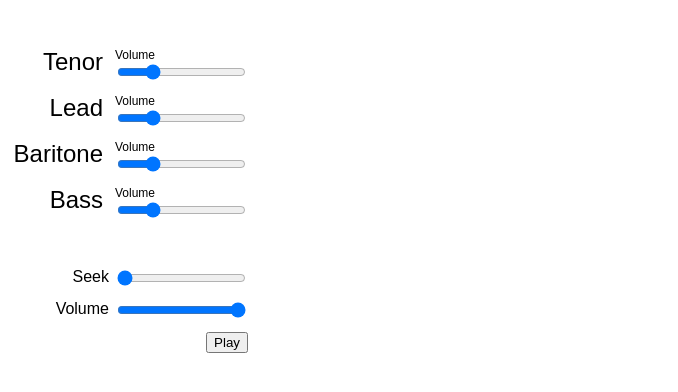
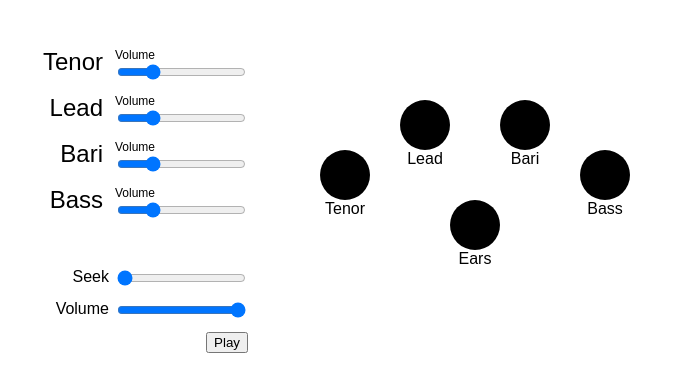
Before and after one commit to IGME-330-01-2235/w4m-example-audio, a website built with Vite: page src/index.html in a window 1280 px wide. Shown: the whole page, without its empty margins (0-678 px from the left). Built offline with nearby package versions, Linux system fonts and the light colour scheme.

Commit message:
Audio-05 Example

```diff
--- /dev/null
+++ b/src/Dragger.ts
@@ -0,0 +1,75 @@
+import { Coordinates } from "./Part"
+
+export class Dragger {
+  // Display elements
+  element: HTMLElement
+  labelElement: HTMLParagraphElement;
+
+  // Tracking the position
+  coordinates: Coordinates
+
+  // Bookkeeping values used during dragging
+  dragging: boolean = false
+  offset: {x: number, y: number} = {x: 0, y: 0}
+
+  // Stores the callback for position updates
+  positionCallback: ((x: Coordinates) => void) | null = null
+
+  constructor(element: HTMLElement, coordinates: Coordinates) {
+    this.element = element
+    this.labelElement = document.createElement('p')
+    this.element.appendChild(this.labelElement)
+
+    // accept and apply the coordinates
+    this.coordinates = coordinates;
+    this.applyCoordinates(coordinates.x, coordinates.y)
+
+    // when pressing down on a Dragger
+    element.addEventListener('mousedown', (event) => {
+      this.dragging = true
+      // the offset accounts for clicking on different parts of the Dragger
+      this.offset.x = event.offsetX
+      this.offset.y = event.offsetY
+    })
+
+    // when the mouse moves in the window
+    window.addEventListener('mousemove', (event) => {
+      // and this Dragger is dragging
+      if(this.dragging){
+        // update its coordinates
+        this.applyCoordinates(event.clientX - this.offset.x, event.clientY - this.offset.y)
+      }
+    })
+
+    // when releasing the mouse
+    element.addEventListener('mouseup', (event) => {
+      // apply the coordinates
+      this.applyCoordinates(event.clientX - this.offset.x, event.clientY - this.offset.y)
+      // and stop dragging
+      this.dragging = false
+    })
+  }
+
+  // A label so we know which dot is which
+  updateLabel(label: string) {
+    this.labelElement.innerText = label
+  }
+
+  // Provides a callback to be called whenever the coordinates update
+  registerUpdate(callback: (x: Coordinates) => void): void {
+    this.positionCallback = callback
+    this.positionCallback(this.coordinates)
+  }
+
+  // Writes x and y into coordinates, the DOM node, and calls the update callback
+  applyCoordinates(x: number, y: number): void {
+    this.coordinates.x = x;
+    this.coordinates.y = y;
+    this.element.style.left = `${x}px`
+    this.element.style.top = `${y}px`
+
+    if (this.positionCallback) {
+      this.positionCallback(this.coordinates)
+    }
+  }
+}
--- a/src/Part.ts
+++ b/src/Part.ts
@@ -1,27 +1,72 @@
+import { Dragger } from "./Dragger";
+
+export interface Coordinates {
+  x: number,
+  y: number,
+  z: number,
+}
+
 export class Part {
   audioContext: AudioContext;
   audioElement: HTMLAudioElement;
   sourceNode: MediaElementAudioSourceNode;
 
-  gainNode: GainNode; // individual part volume control!
+  gainNode: GainNode;
+  pannerNode: PannerNode; // oh look, a new type of Node
 
   markup: HTMLDivElement;
   vocalRange: string;
 
-  constructor(vocalRange: string, audioElementId: string, audioContext: AudioContext) {
+  dragger: Dragger; // a reference to the dragger placeholder
+
+  constructor(vocalRange: string, audioElementId: string, audioContext: AudioContext, dragger: Dragger) {
     this.audioContext = audioContext;
     this.audioElement = document.querySelector(audioElementId) as HTMLAudioElement;
 
     this.sourceNode = audioContext.createMediaElementSource(this.audioElement)
 
-    // set up the local GainNode
     this.gainNode = audioContext.createGain()
     this.gainNode.gain.value = 1
+
+    this.dragger = dragger; // connect the dragger
+    this.dragger.updateLabel(vocalRange) // tell it which part it's associated with
+
+    // So much configuration in the Panner...
+    this.pannerNode = new PannerNode(audioContext, {
+      panningModel: 'HRTF', // "Head-Related Transfer Function" - mathematical model of audio influence of the human head
+      distanceModel: 'linear', // fall-off / fade-out function
+
+      positionX: dragger.coordinates.x, // Where is the source at?
+      positionY: dragger.coordinates.y, // this will be updated as we drag things around
+      positionZ: dragger.coordinates.z, // we're going to mostly ignore z
+
+      orientationX: 0, // What direction is the source pointing?
+      orientationY: 1, // (as a unit vector)
+      orientationZ: 0, // directionality is important
+
+      refDistance: 1, // scales the world units if necessary
+      maxDistance: 10000, // sets the furthest distance away something is still audible
+      rolloffFactor: 1, // how quickly does the volume reduce as moving away
+
+      coneInnerAngle: 120, // See this diagram : https://www.w3.org/TR/webaudio/#Spatialization-sound-cones
+      coneOuterAngle: 180 ,
+      coneOuterGain: 0.2,
+    })
+
+    // Give the dragger a callback to update the panner position on drags
+    this.dragger.registerUpdate(this.onNewCoordinates)
 
     this.vocalRange = vocalRange;
     this.markup = document.createElement('div');
 
     this.expandMarkup();
+  }
+
+  onNewCoordinates = (coordinates: Coordinates): void => {
+    // update the pannerNode position with the coordinates of the dragger
+    this.pannerNode.positionX.value = coordinates.x;
+    this.pannerNode.positionY.value = coordinates.y;
+    this.pannerNode.positionZ.value = coordinates.z;
   }
 
   expandMarkup(): void {
@@ -54,8 +99,8 @@ export class Part {
   }
 
   patch(): AudioNode {
-    // and connect it as part of the patch chain!
-    return this.sourceNode.connect(this.gainNode);
+    // It's just another effect on the chain.
+    return this.sourceNode.connect(this.gainNode).connect(this.pannerNode);
   }
 
   play(): void {
--- a/src/index.html
+++ b/src/index.html
@@ -17,6 +17,12 @@
     <audio id="baritone-audio" src="./mp3/heart_of_my_heart/baritone.mp3"></audio>
     <audio id="bass-audio" src="./mp3/heart_of_my_heart/bass.mp3"></audio>
 
+    <div id="tenor-drag" class="drags"></div>
+    <div id="lead-drag" class="drags"></div>
+    <div id="bariton-drag" class="drags"></div>
+    <div id="bass-drag" class="drags"></div>
+    <div id="listener-drag" class="drags"></div>
+
     <section id="parts" class="controls">
     </section>
 
--- a/src/main.ts
+++ b/src/main.ts
@@ -1,4 +1,5 @@
-import { Part } from './Part';
+import { Dragger } from './Dragger';
+import { Coordinates, Part } from './Part';
 import './reset.css'
 import './styles.css'
 
@@ -6,32 +7,61 @@ const playButton = document.querySelector('#play-button') as HTMLButtonElement;
 const mainVolumeSlider = document.querySelector('#main-volume-slider') as HTMLInputElement;
 const mainSeekSlider = document.querySelector('#main-seek-slider') as HTMLInputElement;
 
-// Parent element of all Part.markup elements
 const partsMarkup = document.querySelector('#parts') as HTMLElement;
+
+const draggers: Dragger[] = [];
+
+// pre-position the Draggers
+const startingCoords: Coordinates[] = [
+  {x: 320, y: 150, z: 0},
+  {x: 400, y: 100, z: 0},
+  {x: 500, y: 100, z: 0},
+  {x: 580, y: 150, z: 0},
+  {x: 450, y: 200, z: 0},
+]
+
+// TypeScript - Generics notation, let's us specify what type of thing querySelectorAll can expect to return.
+document.querySelectorAll<HTMLDivElement>('.drags').forEach((dragger, index) => {
+  draggers.push(new Dragger(dragger, startingCoords[index]))
+})
 
 const audioContext = new AudioContext()
 
-// Make Part instances for each vocal part
 const parts: Part[] = [
-  new Part('Tenor', '#tenor-audio', audioContext),
-  new Part('Lead', '#lead-audio', audioContext),
-  new Part('Baritone', '#baritone-audio', audioContext),
-  new Part('Bass', '#bass-audio', audioContext),
+  new Part('Tenor', '#tenor-audio', audioContext, draggers[0]),
+  new Part('Lead', '#lead-audio', audioContext, draggers[1]),
+  new Part('Bari', '#baritone-audio', audioContext, draggers[2]),
+  new Part('Bass', '#bass-audio', audioContext, draggers[3]),
 ];
 
-// When we want to do timeupdate and ended events, we only need to talk about one Part.
-// (And apply that value to the others.)
-// We'll select the first one and call it mainAudioElement.
 const mainAudioElement = parts[0].audioElement;
 
 // We still have a single GainNode for global volume
 const gainNode = audioContext.createGain()
 gainNode.gain.value = parseFloat(mainVolumeSlider.value)
 
+// Set up the listener "Ears" for the audioContext
+const listener = audioContext.listener;
+listener.positionX.value = 0
+listener.positionY.value = 0
+listener.positionZ.value = 0
+listener.forwardX.value = 0;
+listener.forwardY.value = -1;
+listener.forwardZ.value = 0;
+listener.upX.value = 0;
+listener.upY.value = 0;
+listener.upZ.value = -1;
+
+draggers[4].updateLabel('Ears')
+draggers[4].registerUpdate((coordinates) => {
+  listener.positionX.value = coordinates.x
+  listener.positionY.value = coordinates.y
+  listener.positionZ.value = coordinates.z
+})
+
 let duration = -1;
 
-// Connect each Part to the audioContext.destination (speakers)
-// AND append its HTML markup to the DOM
+
 parts.forEach((part) => {
   part.patch().connect(gainNode).connect(audioContext.destination)
   partsMarkup.appendChild(part.markup)
--- a/src/styles.css
+++ b/src/styles.css
@@ -39,3 +39,17 @@ h2 {
 .part label {
   font-size: 12px;
 }
+
+.drags {
+  width: 50px;
+  height: 50px;
+  border-radius: 50%;
+  background-color: black;
+  position: fixed;
+}
+
+.drags p {
+  position: relative;
+  top: 50px;
+  text-align: center;
+}
```
Also changed, not shown: README.md.
